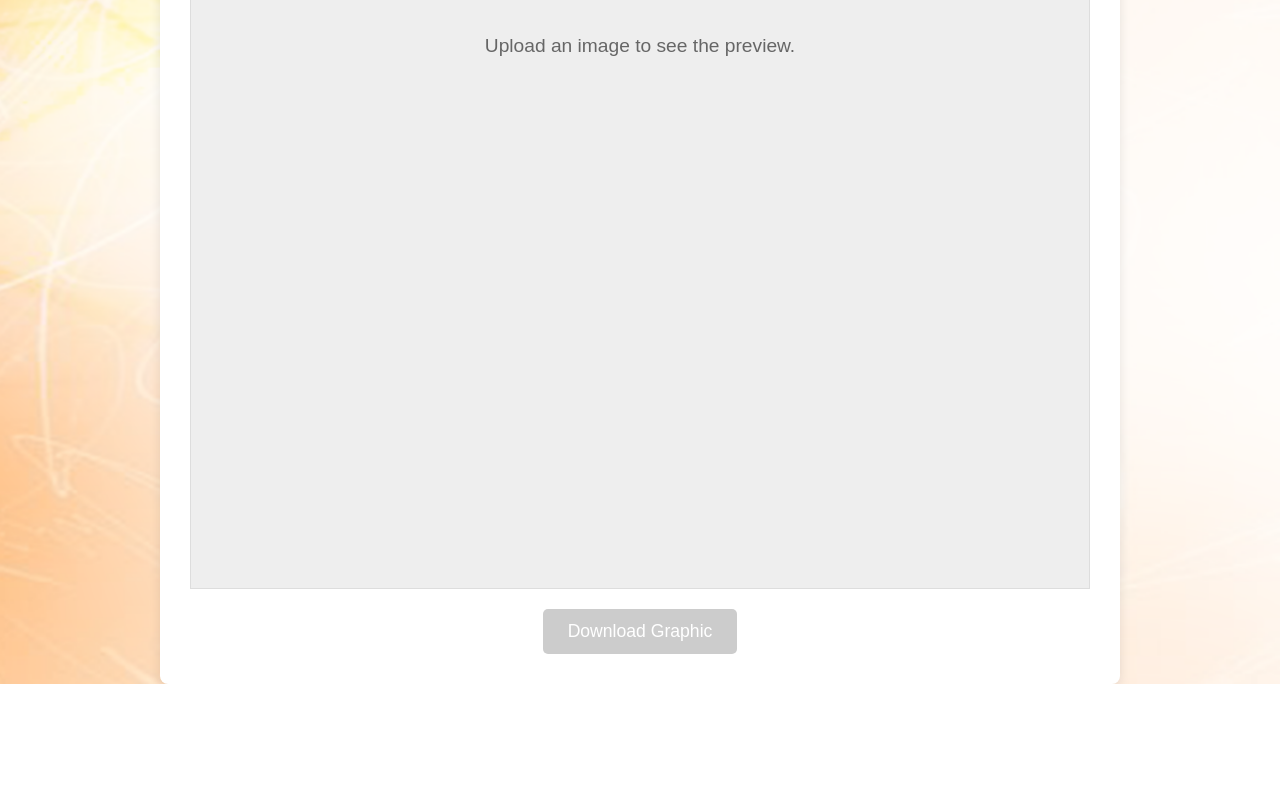
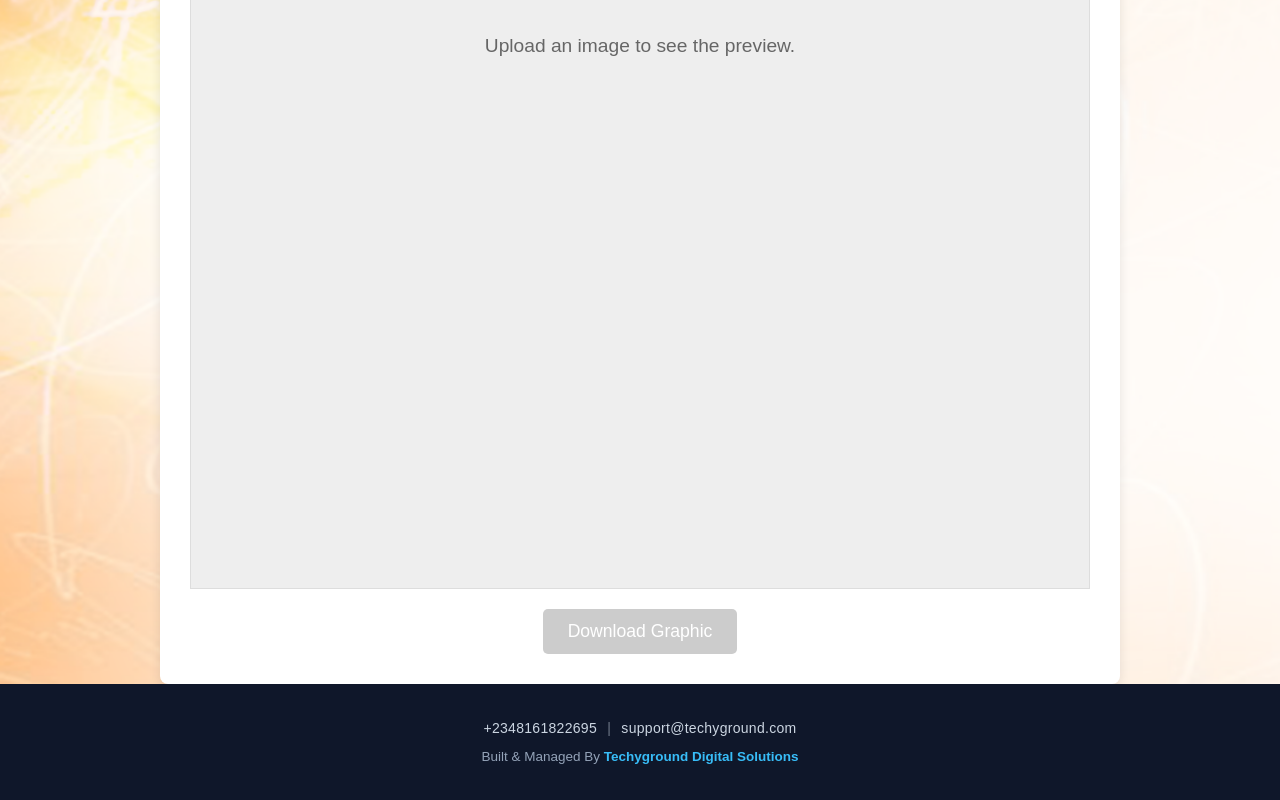
Before and after one commit to techygrounddigital/TheAchieversTeam, a plain HTML site: page index.html in a window 1280 px wide. Shown: the part 915-1715 px from the top of the page. Before the commit the page ends 1599 px from the top, so only its background shows below. Drawn offline with Linux system fonts and the light colour scheme.

Commit message:
Update index.html

```diff
--- a/index.html
+++ b/index.html
@@ -32,6 +32,20 @@
         <button id="downloadBtn" disabled>Download Graphic</button>
 
     </div>
+       <footer>
+    <div class="footer-inner">
+  <p class="footer-contact">
+  <a href="tel:+2348161822695">+2348161822695</a>
+  <span class="dot">|</span>
+  <a href="mailto:support@techyground.com">support@techyground.com</a>
+</p>
+
+
+  <p class="footer-credit">
+    Built & Managed By <span>Techyground Digital Solutions</span>
+  </p>
+</div>
+</footer>
     <script src="script.js"></script>
 </body>
 </html>
```
